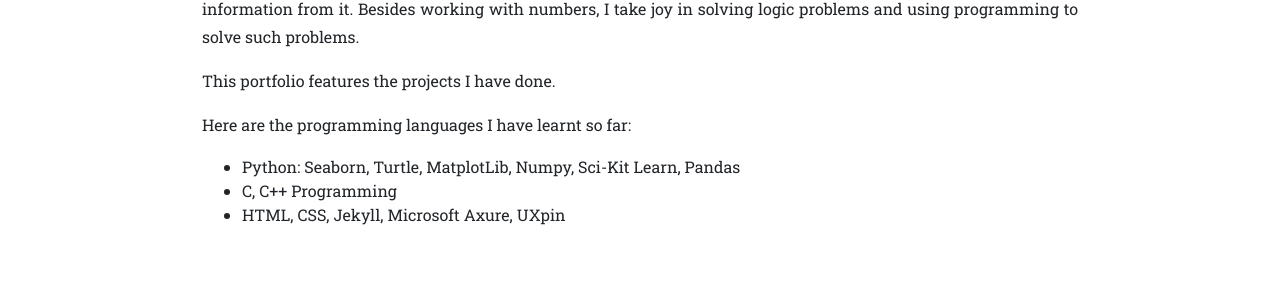
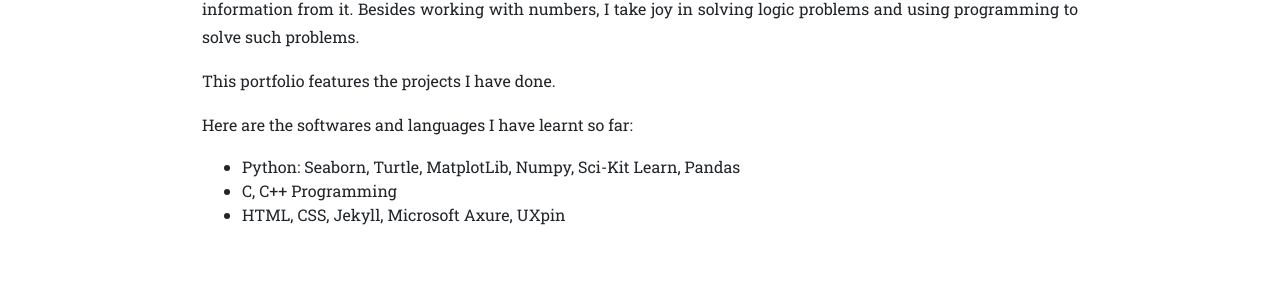
Before and after one commit to S-Samiksha/S-Samiksha.github.io, a Jekyll site: the page built from index.html, in a window 1280 px wide and 900 px high, scrolled down 921 px. Shown: the part 146-454 px from the top of the window. Built offline with Jekyll 4.4.1, drawn with Linux system fonts in a browser that asks for light colours.

Commit message:
Update default.html

```diff
--- a/_layouts/default.html
+++ b/_layouts/default.html
@@ -68,7 +68,7 @@
                         This portfolio features the projects I have done.
                     </p>
                     <p>
-                        Here are the programming languages I have learnt so far:
+                        Here are the softwares and languages I have learnt so far:
                         <ul>
                             <li>Python: Seaborn, Turtle, MatplotLib, Numpy, Sci-Kit Learn, Pandas</li>
                             <li>C, C++ Programming</li>
```
